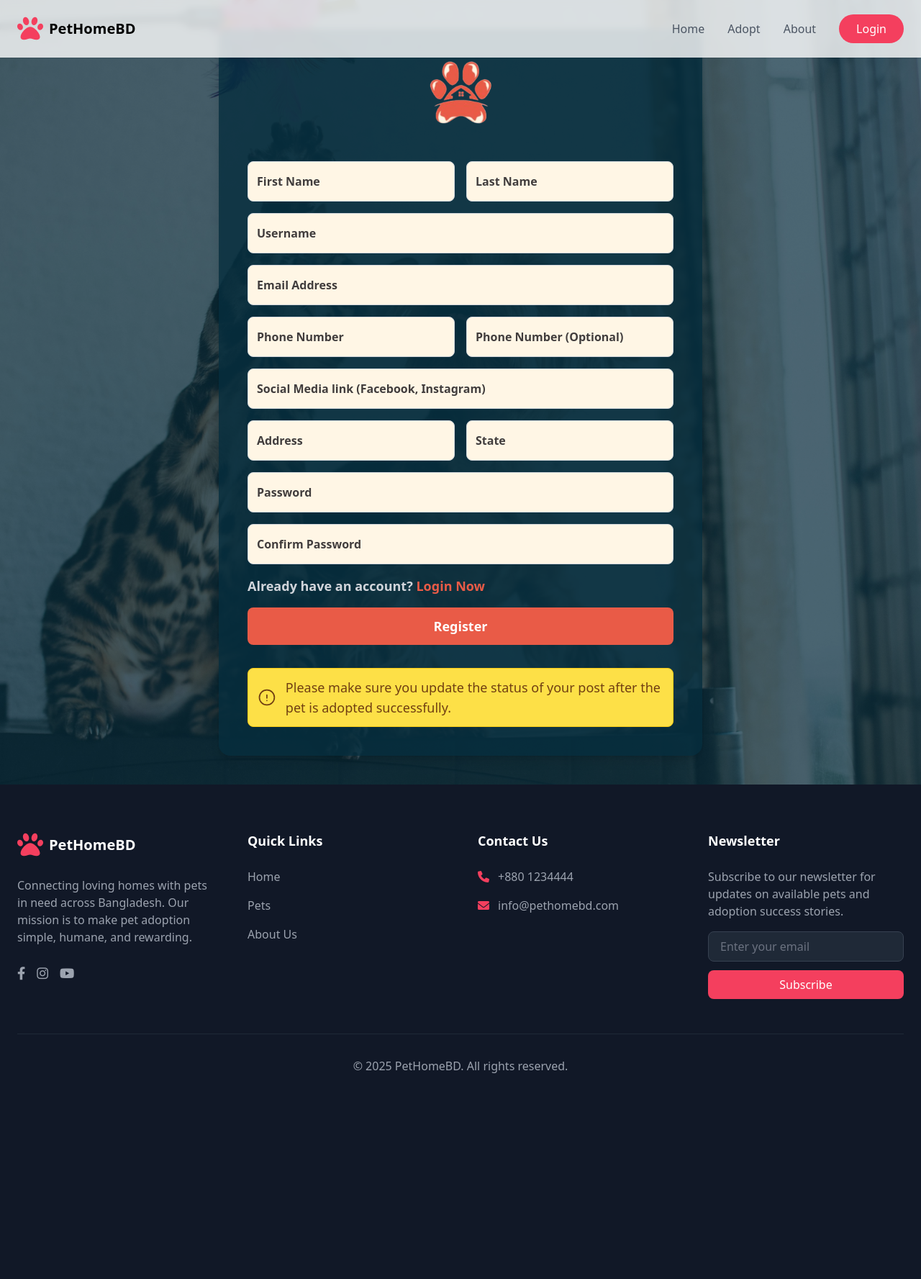
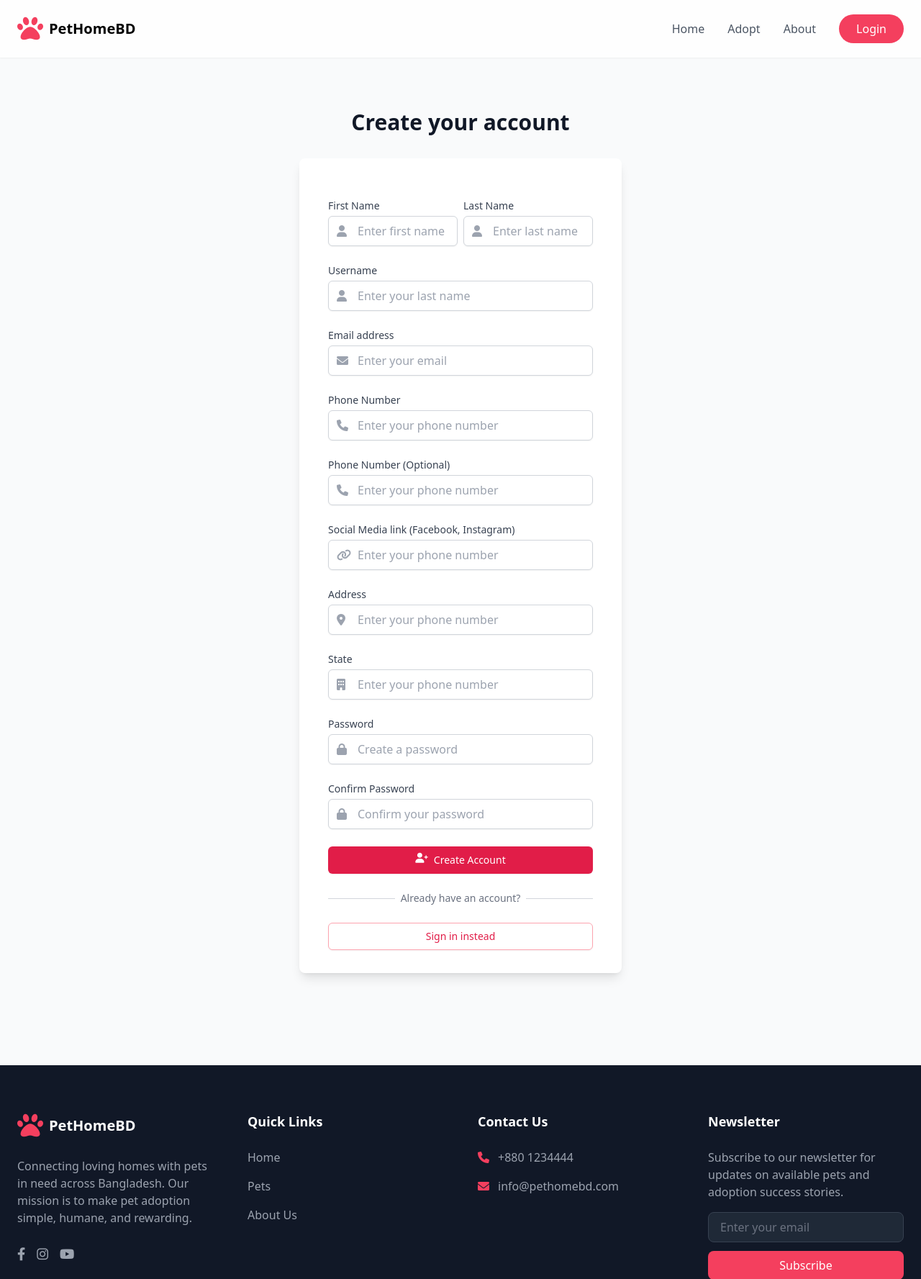
Before and after one commit to fahim-muntasir/petadoption, a Django app: page /registration/ in a window 1280 px wide. Shown: the top 1777 px of the page at 72% size. Before the commit the page ends 1491 px from the top, so only its background shows below. Run offline with Django 5.2, Linux system fonts and the light colour scheme; parts of the project's set-up code (start-up, migrations or seed data) failed here and were passed over; some libraries are stand-ins or nearby versions.

Commit message:
converted registration page design

```diff
--- a/templates/petapp/registration.html
+++ b/templates/petapp/registration.html
@@ -3,88 +3,252 @@
 {% block title %} Pets - petadopt {% endblock %}
 
 {% block content %}
-    <div class="relative bg-cover bg-center flex items-center justify-center py-10" style="background-image: url('http://localhost:8000/media/image/pexels-helen1-16395147.jpg');">
-        <div class="absolute inset-0 bg-[#062d3e] opacity-70"></div>
-        <div class="relative z-10 bg-[#062d3e] bg-opacity-80 rounded-2xl p-10 shadow-lg max-w-2xl w-full mx-4">
-            <div class="flex justify-center mb-12">
-                <img src="/media/image/logo.png" alt="PetAdopt Logo" class="w-32 h-24">
+
+<div class="min-h-screen bg-gray-50 flex flex-col justify-center py-32 sm:px-6 lg:px-8">
+  <div class="sm:mx-auto sm:w-full sm:max-w-md">
+    <h2 class="mt-6 text-center text-3xl font-extrabold text-gray-900">Create your account</h2>
   </div>
 
-            <form method="POST" class="space-y-4">
+  <div class="mt-8 sm:mx-auto sm:w-full sm:max-w-md">
+    <div class="bg-white py-8 px-4 shadow-lg sm:rounded-lg sm:px-10">
+      <form class="space-y-6" method="POST">
         {% csrf_token %}
-              <div class="grid grid-cols-1 md:grid-cols-2 gap-4">
-                  <input type="text" placeholder="First Name" name="firstName"
+        <div class="flex justify-between gap-2">
+          <div>
+            <label for="firstName" class="block text-sm font-medium text-gray-700">First Name</label>
+            <div class="mt-1 relative">
+              <div class="absolute inset-y-0 left-0 pl-3 flex items-center pointer-events-none">
+                <i class="fas fa-user text-gray-400"></i>
+              </div>
+              <input
+                id="firstName"
+                name="firstName"
+                type="text"
                 value="{{ form_data.first_name|default:'' }}"
-                         class="input-field focus:outline-none focus:ring-2 focus:ring-[#e95b47] h-12 lg:h-14 p-3 rounded-lg border bg-[#fff6e5] border-gray-300 placeholder:font-semibold placeholder:text-[#413d3d]">
-                  <input type="text" placeholder="Last Name" name="lastName"
-                         value="{{ form_data.last_name|default:'' }}"
-                         class="input-field focus:outline-none focus:ring-2 focus:ring-[#e95b47] placeholder:font-semibold placeholder:text-[#413d3d] h-12 lg:h-14 p-3 rounded-lg border bg-[#fff6e5] border-gray-300">
+                class="appearance-none block w-full pl-10 pr-3 py-2 border border-gray-300 rounded-md shadow-sm placeholder-gray-400 focus:outline-none focus:ring-rose-500 focus:border-rose-500"
+                placeholder="Enter first name"
+                required
+              />
+            </div>
           </div>
 
-              <input type="text" placeholder="Username" name="username"
-                     value="{{ form_data.username|default:'' }}"
-                     class="input-field focus:outline-none focus:ring-2 focus:ring-[#e95b47] placeholder:font-semibold placeholder:text-[#413d3d] w-full h-12 lg:h-14 p-3 rounded-lg border bg-[#fff6e5] border-gray-300">
-
-              <input type="email" placeholder="Email Address" name="emailAddress"
-                     value="{{ form_data.email|default:'' }}"
-                     class="input-field focus:outline-none focus:ring-2 focus:ring-[#e95b47] placeholder:font-semibold placeholder:text-[#413d3d] w-full h-12 lg:h-14 p-3 rounded-lg border bg-[#fff6e5] border-gray-300">
-
-              <div class="grid grid-cols-1 md:grid-cols-2 gap-4">
-                  <input type="tel" placeholder="Phone Number" name="phone1"
-                         value="{{ form_data.phone1|default:'' }}"
-                         class="input-field focus:outline-none focus:ring-2 focus:ring-[#e95b47] placeholder:font-semibold placeholder:text-[#413d3d] h-12 lg:h-14 p-3 rounded-lg border bg-[#fff6e5] border-gray-300">
-                  <input type="tel" placeholder="Phone Number (Optional)" name="phone2"
-                         value="{{ form_data.phone2|default:'' }}"
-                         class="input-field focus:outline-none focus:ring-2 focus:ring-[#e95b47] placeholder:font-semibold placeholder:text-[#413d3d] h-12 lg:h-14 p-3 rounded-lg border bg-[#fff6e5] border-gray-300">
+          <div>
+            <label for="lastName" class="block text-sm font-medium text-gray-700">Last Name</label>
+            <div class="mt-1 relative">
+              <div class="absolute inset-y-0 left-0 pl-3 flex items-center pointer-events-none">
+                <i class="fas fa-user text-gray-400"></i>
+              </div>
+              <input
+                id="lastName"
+                name="lastName"
+                type="text"
+                value="{{ form_data.last_name|default:'' }}"
+                class="appearance-none block w-full pl-10 pr-3 py-2 border border-gray-300 rounded-md shadow-sm placeholder-gray-400 focus:outline-none focus:ring-rose-500 focus:border-rose-500"
+                placeholder="Enter last name"
+                required
+              />
+            </div>
+          </div>
         </div>
 
-              <input type="text" placeholder="Social Media link (Facebook, Instagram)" name="socialLink"
-                     value="{{ form_data.socialLink|default:'' }}"
-                     class="input-field focus:outline-none focus:ring-2 focus:ring-[#e95b47] placeholder:font-semibold placeholder:text-[#413d3d] w-full h-12 lg:h-14 p-3 rounded-lg border bg-[#fff6e5] border-gray-300">
-
-              <div class="grid grid-cols-1 md:grid-cols-2 gap-4">
-                  <input type="text" placeholder="Address" name="address"
-                         value="{{ form_data.address|default:'' }}"
-                         class="input-field focus:outline-none focus:ring-2 focus:ring-[#e95b47] placeholder:font-semibold placeholder:text-[#413d3d] h-12 lg:h-14 p-3 rounded-lg border bg-[#fff6e5] border-gray-300">
-                  <input type="text" placeholder="State" name="state"
-                         value="{{ form_data.state|default:'' }}"
-                         class="input-field focus:outline-none focus:ring-2 focus:ring-[#e95b47] placeholder:font-semibold placeholder:text-[#413d3d] h-12 lg:h-14 p-3 rounded-lg border bg-[#fff6e5] border-gray-300">
+        <div>
+          <label for="username" class="block text-sm font-medium text-gray-700">Username</label>
+          <div class="mt-1 relative">
+            <div class="absolute inset-y-0 left-0 pl-3 flex items-center pointer-events-none">
+              <i class="fas fa-user text-gray-400"></i>
+            </div>
+            <input
+              id="username"
+              name="username"
+              type="text"
+              value="{{ form_data.username|default:'' }}"
+              class="appearance-none block w-full pl-10 pr-3 py-2 border border-gray-300 rounded-md shadow-sm placeholder-gray-400 focus:outline-none focus:ring-rose-500 focus:border-rose-500"
+              placeholder="Enter your last name"
+              required
+            />
+          </div>
         </div>
 
-              <input type="password" placeholder="Password" name="password1"
-                     class="input-field focus:outline-none focus:ring-2 focus:ring-[#e95b47] placeholder:font-semibold placeholder:text-[#413d3d] w-full h-12 lg:h-14 p-3 rounded-lg border bg-[#fff6e5] border-gray-300">
-              <input type="password" placeholder="Confirm Password" name="password2"
-                     class="input-field focus:outline-none focus:ring-2 focus:ring-[#e95b47] placeholder:font-semibold placeholder:text-[#413d3d] w-full h-12 lg:h-14 p-3 rounded-lg border bg-[#fff6e5] border-gray-300">
+        <div>
+          <label for="emailAddress" class="block text-sm font-medium text-gray-700">Email address</label>
+          <div class="mt-1 relative">
+            <div class="absolute inset-y-0 left-0 pl-3 flex items-center pointer-events-none">
+              <i class="fas fa-envelope text-gray-400"></i>
+            </div>
+            <input
+              id="emailAddress"
+              name="emailAddress"
+              type="email"
+              value="{{ form_data.email|default:'' }}"
+              class="appearance-none block w-full pl-10 pr-3 py-2 border border-gray-300 rounded-md shadow-sm placeholder-gray-400 focus:outline-none focus:ring-rose-500 focus:border-rose-500"
+              placeholder="Enter your email"
+              required
+            />
+          </div>
+        </div>
+
+        <div>
+          <label for="phone1" class="block text-sm font-medium text-gray-700">Phone Number</label>
+          <div class="mt-1 relative">
+            <div class="absolute inset-y-0 left-0 pl-3 flex items-center pointer-events-none">
+              <i class="fas fa-phone text-gray-400"></i>
+            </div>
+            <input
+              id="phone1"
+              name="phone1"
+              type="tel"
+              value="{{ form_data.phone1|default:'' }}"
+              class="appearance-none block w-full pl-10 pr-3 py-2 border border-gray-300 rounded-md shadow-sm placeholder-gray-400 focus:outline-none focus:ring-rose-500 focus:border-rose-500"
+              placeholder="Enter your phone number"
+              required
+            />
+          </div>
+        </div>
+
+        <div>
+          <label for="phone2" class="block text-sm font-medium text-gray-700">Phone Number (Optional)</label>
+          <div class="mt-1 relative">
+            <div class="absolute inset-y-0 left-0 pl-3 flex items-center pointer-events-none">
+              <i class="fas fa-phone text-gray-400"></i>
+            </div>
+            <input
+              id="phone2"
+              name="phone2"
+              type="tel"
+              value="{{ form_data.phone2|default:'' }}"
+              class="appearance-none block w-full pl-10 pr-3 py-2 border border-gray-300 rounded-md shadow-sm placeholder-gray-400 focus:outline-none focus:ring-rose-500 focus:border-rose-500"
+              placeholder="Enter your phone number"
+            />
+          </div>
+        </div>
+
+        <div>
+          <label for="socialLink" class="block text-sm font-medium text-gray-700">Social Media link (Facebook, Instagram)</label>
+          <div class="mt-1 relative">
+            <div class="absolute inset-y-0 left-0 pl-3 flex items-center pointer-events-none">
+              <i class="fas fa-link text-gray-400"></i>
+            </div>
+            <input
+              id="socialLink"
+              name="socialLink"
+              type="text"
+              value="{{ form_data.socialLink|default:'' }}"
+              class="appearance-none block w-full pl-10 pr-3 py-2 border border-gray-300 rounded-md shadow-sm placeholder-gray-400 focus:outline-none focus:ring-rose-500 focus:border-rose-500"
+              placeholder="Enter your phone number"
+              required
+            />
+          </div>
+        </div>
+
+        <div>
+          <label for="address" class="block text-sm font-medium text-gray-700">Address</label>
+          <div class="mt-1 relative">
+            <div class="absolute inset-y-0 left-0 pl-3 flex items-center pointer-events-none">
+              <i class="fas fa-location-dot text-gray-400"></i>
+            </div>
+            <input
+              id="address"
+              name="address"
+              type="tel"
+              value="{{ form_data.address|default:'' }}"
+              class="appearance-none block w-full pl-10 pr-3 py-2 border border-gray-300 rounded-md shadow-sm placeholder-gray-400 focus:outline-none focus:ring-rose-500 focus:border-rose-500"
+              placeholder="Enter your phone number"
+              required
+            />
+          </div>
+        </div>
+
+        <div>
+          <label for="state" class="block text-sm font-medium text-gray-700">State</label>
+          <div class="mt-1 relative">
+            <div class="absolute inset-y-0 left-0 pl-3 flex items-center pointer-events-none">
+              <i class="fas fa-building text-gray-400"></i>
+            </div>
+            <input
+              id="state"
+              name="state"
+              type="text"
+              value="{{ form_data.state|default:'' }}"
+              class="appearance-none block w-full pl-10 pr-3 py-2 border border-gray-300 rounded-md shadow-sm placeholder-gray-400 focus:outline-none focus:ring-rose-500 focus:border-rose-500"
+              placeholder="Enter your phone number"
+              required
+            />
+          </div>
+        </div>
+
+        <div>
+          <label for="password" class="block text-sm font-medium text-gray-700">Password</label>
+          <div class="mt-1 relative">
+            <div class="absolute inset-y-0 left-0 pl-3 flex items-center pointer-events-none">
+              <i class="fas fa-lock text-gray-400"></i>
+            </div>
+            <input
+              id="password"
+              name="password1"
+              type="password"
+              class="appearance-none block w-full pl-10 pr-3 py-2 border border-gray-300 rounded-md shadow-sm placeholder-gray-400 focus:outline-none focus:ring-rose-500 focus:border-rose-500"
+              placeholder="Create a password"
+              required
+            />
+          </div>
+        </div>
+
+        <div>
+          <label for="confirmPassword" class="block text-sm font-medium text-gray-700">Confirm Password</label>
+          <div class="mt-1 relative">
+            <div class="absolute inset-y-0 left-0 pl-3 flex items-center pointer-events-none">
+              <i class="fas fa-lock text-gray-400"></i>
+            </div>
+            <input
+              id="confirmPassword"
+              name="password2"
+              type="password"
+              class="appearance-none block w-full pl-10 pr-3 py-2 border border-gray-300 rounded-md shadow-sm placeholder-gray-400 focus:outline-none focus:ring-rose-500 focus:border-rose-500"
+              placeholder="Confirm your password"
+              required
+            />
+          </div>
+        </div>
+
         {% if messages %}
           {% for message in messages %}
-                  {% if message.tags == 'success' %}
-                  <div class="bg-green-300 p-4 rounded-lg border border-green-400 text-green-900 font-medium mt-2">
+            <div class="mt-4 p-4 rounded-md border {% if message.tags == 'success' %}bg-green-100 border-green-400 text-green-800{% else %}bg-red-100 border-red-400 text-red-800{% endif %}">
               <p>{{ message }}</p>
             </div>
-                  {% endif %}
-                  {% if message.tags == 'error' %}
-                  <div class="bg-red-300 p-4 rounded-lg border border-red-400 text-red-900 font-medium mt-2">
-                    <p>{{ message }}</p>
-                  </div>
-                  {% endif %}
           {% endfor %}
         {% endif %}
-              <p class="text-start text-sm lg:text-lg font-bold text-gray-300 mt-4">
-                  Already have an account? <a href="{% url 'login' %}" class="text-[#e95b47] hover:underline">Login Now</a>
-              </p>
 
-              <div class="text-center mt-6">
-                  <button type="submit" class="w-full bg-[#e95b47] text-white py-3 rounded-lg font-semibold hover:bg-[#e66655] transition text-lg">Register</button>
+        <div>
+          <button
+            type="submit"
+            class="w-full flex justify-center py-2 px-4 border border-transparent rounded-md shadow-sm text-sm font-medium text-white bg-rose-600 hover:bg-rose-700 focus:outline-none focus:ring-2 focus:ring-offset-2 focus:ring-rose-500"
+          >
+            <i class="fas fa-user-plus mr-2"></i> Create Account
+          </button>
         </div>
       </form>
 
-            <div class="bg-yellow-300 text-yellow-900 border border-yellow-400 text-start p-3 rounded-lg mt-8 flex items-center justify-center font-extrabold text-sm lg:text-lg gap-3 ">
-                <svg xmlns="http://www.w3.org/2000/svg" fill="none" viewBox="0 0 24 24" stroke-width="1.5" stroke="currentColor" class="size-10">
-                  <path stroke-linecap="round" stroke-linejoin="round" d="M12 9v3.75m9-.75a9 9 0 1 1-18 0 9 9 0 0 1 18 0Zm-9 3.75h.008v.008H12v-.008Z" />
-                </svg>
+      <div class="mt-6">
+        <div class="relative">
+          <div class="absolute inset-0 flex items-center">
+            <div class="w-full border-t border-gray-300"></div>
+          </div>
+          <div class="relative flex justify-center text-sm">
+            <span class="px-2 bg-white text-gray-500">Already have an account?</span>
+          </div>
+        </div>
 
-                <span class="text-md font-medium">Please make sure you update the status of your post after the pet is adopted successfully.</span>
+        <div class="mt-6">
+          <a
+            href="{% url 'login' %}"
+            class="w-full flex justify-center py-2 px-4 border border-rose-300 rounded-md shadow-sm text-sm font-medium text-rose-600 bg-white hover:bg-rose-50 focus:outline-none focus:ring-2 focus:ring-offset-2 focus:ring-rose-500"
+          >
+            Sign in instead
+          </a>
         </div>
       </div>
     </div>
+  </div>
+</div>
+
 {% endblock %}
```
Lines whose indentation alone changed are shown as unchanged.
